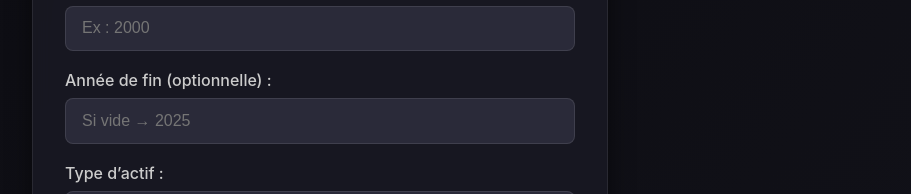
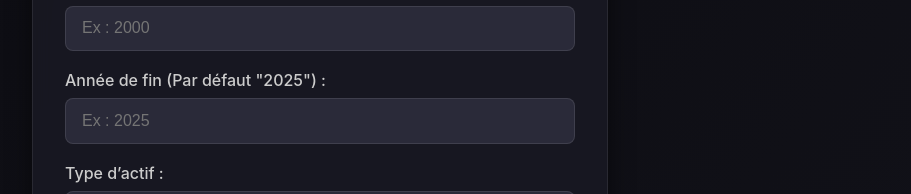
Before and after one commit to hamsalma/finance-site, a React (Vite) app in the folder frontend/: page /simulate in a window 1280 px wide. Shown: the part 599-793 px from the top of the page, without its empty margins (8-919 px from the left). Built offline with nearby package versions, Linux system fonts and the light colour scheme.

Commit message:
date change

```diff
--- a/frontend/src/components/SimulationForm.jsx
+++ b/frontend/src/components/SimulationForm.jsx
@@ -149,7 +149,7 @@ export default function SimulationForm() {
           </label>
 
           <label>
-            Année de fin (optionnelle) :
+            Année de fin (Par défaut "2025") :
             <input
               type="number"
               name="date_fin"
@@ -157,7 +157,7 @@ export default function SimulationForm() {
               onChange={handleChange}
               min="1950"
               max={new Date().getFullYear()}
-              placeholder={`Si vide → ${new Date().getFullYear()}`}
+              placeholder="Ex : 2025"
             />
           </label>
 
```
